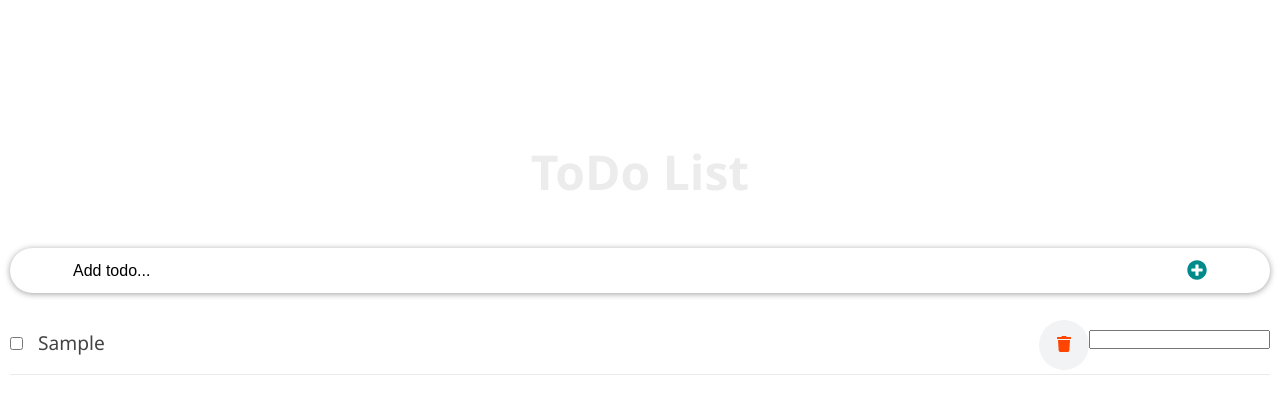
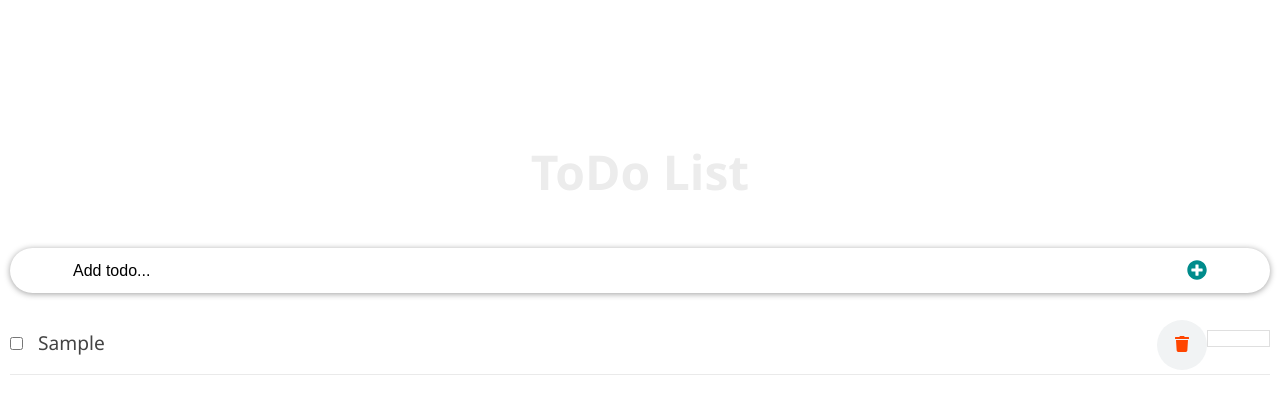
Before and after one commit to marc86c/M324_M450_p_Cagulada_Burri, a Next.js app: page / in a window 1280 px wide. Both pictures are taken after typing "Sample" into the empty fields and a click on the button 1197 px from the left and 270 px from the top of the page. Shown: the top 414 px of the page. Built offline with nearby package versions, Linux system fonts and the light colour scheme.

Commit message:
improved priority

```diff
--- a/src/app/components/TodoItem.jsx
+++ b/src/app/components/TodoItem.jsx
@@ -51,12 +51,13 @@ const TodoItem = (props) => {
           onChange={() => props.handleChangeProps(id)}
           name="checkbox"
         />
-        <input
-          type="number"
-          value={priority || ""}
-          onChange={(e) => props.changePriority(id, e.target.value)}
-          className={styles.priorityInput} // Optional: CSS-Klasse für Styling
-        />
+
+          <input
+            type="number"
+            value={priority || ""}
+            onChange={(e) => props.changePriority(id, e.target.value)}
+            className={styles.textInputPriority}
+          />
         <button
           data-set="delete-todo-btn"
           onClick={() => props.deleteTodoProps(id)}
--- a/src/app/components/TodoItem.module.css
+++ b/src/app/components/TodoItem.module.css
@@ -28,6 +28,17 @@
   border: 1px solid #dfdfdf;
 }
 
+.textInputPriority {
+  width: 5%;
+  float: right;
+  border: 1px solid #dfdfdf;
+}
+
 .priorityInput{
   float: right;
 }
+
+.prio {
+  display: flex;
+  flex-direction: column;
+}
--- a/src/app/components/TodosList.jsx
+++ b/src/app/components/TodosList.jsx
@@ -1,9 +1,12 @@
 /* eslint react/prop-types: 0 */
 import TodoItem from "./TodoItem";
 
-const TodosList = (props) => (
+const TodosList = (props) => {
+  const sortedTodos = [...props.todos].sort((a, b) => a.priority - b.priority);
+
+  return (
     <ul data-set="todo-list">
-    {props.todos.map((todo) => (
+      {sortedTodos.map((todo) => (
         <TodoItem
           key={todo.id}
           todo={todo}
@@ -15,4 +18,6 @@ const TodosList = (props) => (
       ))}
     </ul>
   );
+};
+
 export default TodosList;
```
Lines whose indentation alone changed are shown as unchanged.
